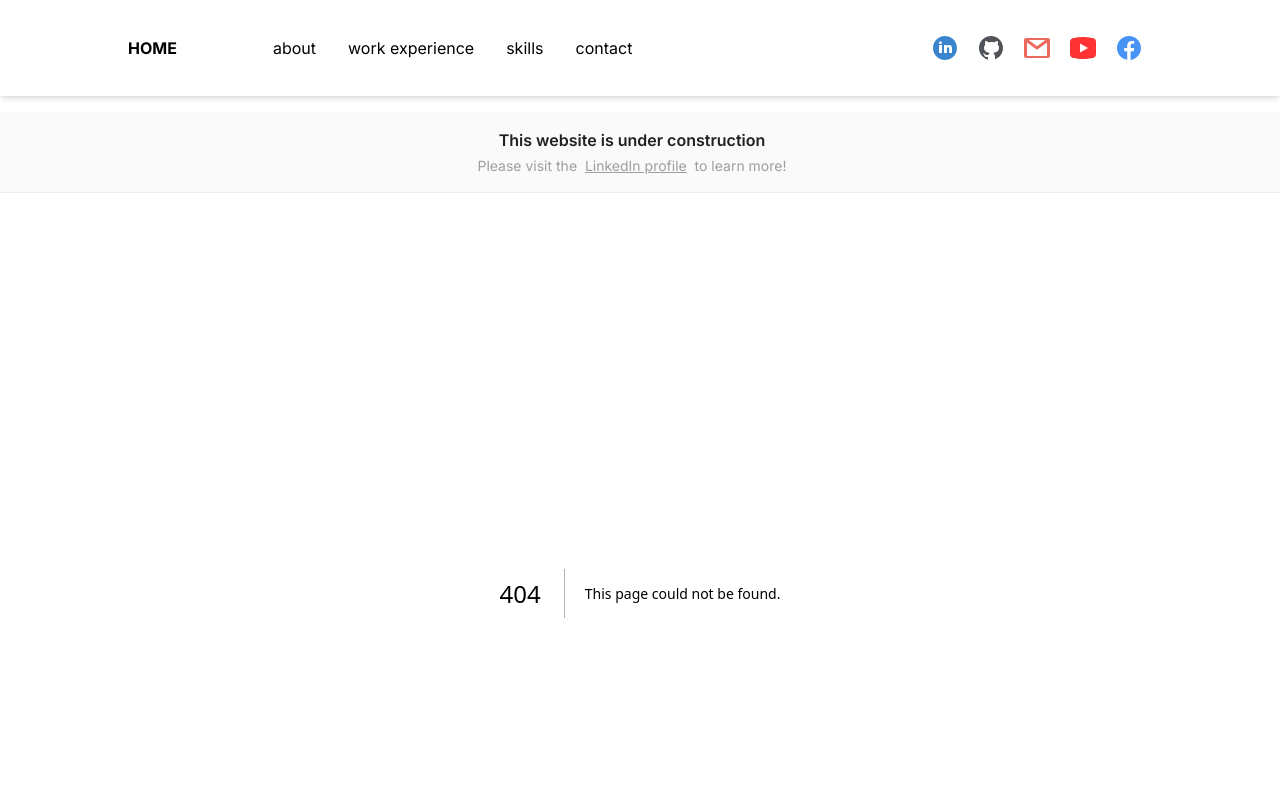
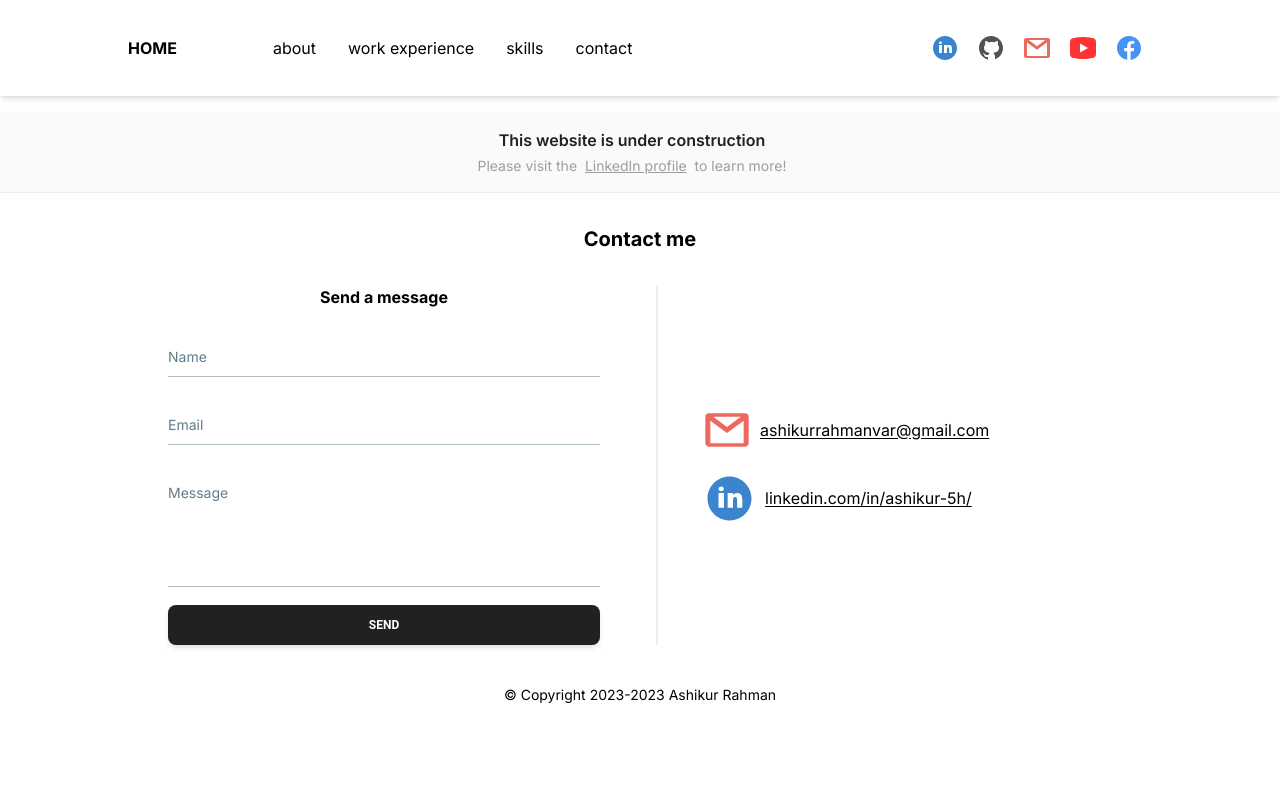
Before and after one commit to ashikur-rahman-fh/bio, a Next.js app: page /contact in a window 1280 px wide. Before the commit this address had no page. Shown: the top 800 px of the page. Built offline with nearby package versions, Linux system fonts and the light colour scheme.

Commit message:
Add contact page

```diff
--- a/src/app/components/Footer/index.tsx
+++ b/src/app/components/Footer/index.tsx
@@ -6,10 +6,9 @@ const Footer = () => {
   const startDate = "2023";
 
   return (
-    <footer
-      className="text-center text-slate-500 text-sm"
-    >
-      &copy; Copyright {startDate}-{new Date().getFullYear()} {CONTACT_INFO.NAME}
+    <footer className="text-slate-500 mt-10 text-center text-sm">
+      &copy; Copyright {startDate}-{new Date().getFullYear()}{" "}
+      {CONTACT_INFO.NAME}
     </footer>
   );
 };
--- a/src/app/components/LogoComponent/Gmail.tsx
+++ b/src/app/components/LogoComponent/Gmail.tsx
@@ -1,6 +1,17 @@
-const Gmail = () => {
+const Gmail = (props: any) => {
+  const { className } = props;
+
   return (
-    <svg className="gmail" fill="#000000" xmlns="http://www.w3.org/2000/svg"  viewBox="0 0 30 30" width="30px" height="30px"><path d="M 4 5 C 2.9069372 5 2 5.9069372 2 7 L 2 23 C 2 24.093063 2.9069372 25 4 25 L 26 25 C 27.093063 25 28 24.093063 28 23 L 28 7 C 28 5.9069372 27.093063 5 26 5 L 4 5 z M 6.6992188 7 L 23.300781 7 L 15 13.134766 L 6.6992188 7 z M 5 9.4746094 L 15 16.865234 L 25 9.4746094 L 25 23 L 5 23 L 5 9.4746094 z"/></svg>
+    <svg
+      className={`gmail ${className}`}
+      fill="#000000"
+      xmlns="http://www.w3.org/2000/svg"
+      viewBox="0 0 30 30"
+      width="30px"
+      height="30px"
+    >
+      <path d="M 4 5 C 2.9069372 5 2 5.9069372 2 7 L 2 23 C 2 24.093063 2.9069372 25 4 25 L 26 25 C 27.093063 25 28 24.093063 28 23 L 28 7 C 28 5.9069372 27.093063 5 26 5 L 4 5 z M 6.6992188 7 L 23.300781 7 L 15 13.134766 L 6.6992188 7 z M 5 9.4746094 L 15 16.865234 L 25 9.4746094 L 25 23 L 5 23 L 5 9.4746094 z" />
+    </svg>
   );
 };
 
--- a/src/app/components/LogoComponent/LinkedIn.tsx
+++ b/src/app/components/LogoComponent/LinkedIn.tsx
@@ -1,6 +1,18 @@
-const LinkedIn = () => {
+const LinkedIn = (props: any) => {
+  const { className } = props;
+
   return (
-    <svg className="linkedin" fill="#000000" xmlns="http://www.w3.org/2000/svg"  viewBox="0 0 30 30" width="30px" height="30px">    <path d="M15,3C8.373,3,3,8.373,3,15c0,6.627,5.373,12,12,12s12-5.373,12-12C27,8.373,21.627,3,15,3z M10.496,8.403 c0.842,0,1.403,0.561,1.403,1.309c0,0.748-0.561,1.309-1.496,1.309C9.561,11.022,9,10.46,9,9.712C9,8.964,9.561,8.403,10.496,8.403z M12,20H9v-8h3V20z M22,20h-2.824v-4.372c0-1.209-0.753-1.488-1.035-1.488s-1.224,0.186-1.224,1.488c0,0.186,0,4.372,0,4.372H14v-8 h2.918v1.116C17.294,12.465,18.047,12,19.459,12C20.871,12,22,13.116,22,15.628V20z"/></svg>
+    <svg
+      className={`linkedin ${className}`}
+      fill="#000000"
+      xmlns="http://www.w3.org/2000/svg"
+      viewBox="0 0 30 30"
+      width="30px"
+      height="30px"
+    >
+      {" "}
+      <path d="M15,3C8.373,3,3,8.373,3,15c0,6.627,5.373,12,12,12s12-5.373,12-12C27,8.373,21.627,3,15,3z M10.496,8.403 c0.842,0,1.403,0.561,1.403,1.309c0,0.748-0.561,1.309-1.496,1.309C9.561,11.022,9,10.46,9,9.712C9,8.964,9.561,8.403,10.496,8.403z M12,20H9v-8h3V20z M22,20h-2.824v-4.372c0-1.209-0.753-1.488-1.035-1.488s-1.224,0.186-1.224,1.488c0,0.186,0,4.372,0,4.372H14v-8 h2.918v1.116C17.294,12.465,18.047,12,19.459,12C20.871,12,22,13.116,22,15.628V20z" />
+    </svg>
   );
 };
 
--- a/src/app/components/Navbar/Sidebar/index.tsx
+++ b/src/app/components/Navbar/Sidebar/index.tsx
@@ -7,7 +7,7 @@ import { NAV_OPTIONS, SOCIAL_PLATFORMS } from "../constants";
 
 const Sidebar = () => {
   return (
-    <div className="absolute right-0 top-0 flex h-fit w-fit flex-col items-center gap-2 rounded-lg bg-slate-50 px-4 lg:hidden">
+    <div className="fixed right-0 top-0 flex h-fit w-fit flex-col items-center gap-2 rounded-lg bg-blue-gray-200 px-4 lg:hidden">
       <div className="mt-32 flex flex-col items-center justify-center gap-3">
         <Menu items={NAV_OPTIONS} />
       </div>
--- /dev/null
+++ b/src/app/contact/Contact/index.tsx
@@ -0,0 +1,63 @@
+"use client";
+
+import React from "react";
+
+import { Button, Input, Textarea } from "@material-tailwind/react";
+import Gmail from "@/app/components/LogoComponent/Gmail";
+import LinkedIn from "@/app/components/LogoComponent/LinkedIn";
+
+import { CONTACT_INFO } from "@/app/constants";
+
+import "./style.css";
+
+const Contact = () => {
+  return (
+    <section className="mx-2 my-2 md:mx-32 lg:mx-[10vw]">
+      <h1 className="my-8 text-center text-xl font-bold">Contact me</h1>
+
+      <div className="flex flex-col-reverse gap-4 md:flex-row md:divide-x-2">
+        <form className="column flex flex-col gap-6 px-10 md:w-1/2">
+          <h1 className="text-center font-bold">Send a message</h1>
+          <Input
+            variant="standard"
+            label="Name"
+            size="md"
+            crossOrigin={undefined}
+          />
+          <Input
+            variant="standard"
+            label="Email"
+            size="md"
+            crossOrigin={undefined}
+          />
+          <Textarea variant="standard" label="Message" />
+          <Button>Send</Button>
+        </form>
+
+        <div className="items-left flex flex-col justify-center gap-4 pl-11">
+          <h1 className="flex items-center gap-2">
+            <Gmail className="small-gmail" />
+            <a
+              className="underline underline-offset-2 "
+              href={`mailto: ${CONTACT_INFO?.EMAIL}`}
+            >
+              {CONTACT_INFO?.EMAIL}
+            </a>
+          </h1>
+
+          <h1 className="flex items-center gap-2">
+            <LinkedIn className="small-linkedin" />
+            <a
+              className="underline underline-offset-2"
+              href="linkedin.com/in/ashikur-5h/"
+            >
+              linkedin.com/in/ashikur-5h/
+            </a>
+          </h1>
+        </div>
+      </div>
+    </section>
+  );
+};
+
+export default Contact;
--- /dev/null
+++ b/src/app/contact/Contact/style.css
@@ -0,0 +1,9 @@
+.small-gmail {
+  width: 50px;
+  height: 50px;
+}
+
+.small-linkedin {
+  width: 55px;
+  height: 55px;
+}
--- /dev/null
+++ b/src/app/contact/page.tsx
@@ -0,0 +1,21 @@
+import React from "react";
+import { Metadata } from "next";
+
+import Contact from "./Contact";
+
+import { DEFAULT_METADATA } from "../constants";
+
+export async function generateMetadata(): Promise<Metadata> {
+  return {
+    ...DEFAULT_METADATA,
+    title: "Contact - Ashikur Rahman",
+    description:
+      "Email: ashikurrahmanvar@gmail.com LinkedIn: https://www.linkedin.com/in/ashikur-5h/",
+  };
+}
+
+const ContactPage = () => {
+  return <Contact />;
+};
+
+export default ContactPage;
--- /dev/null
+++ b/src/react-app-env.d.ts
@@ -0,0 +1,4 @@
+declare module "*.png";
+declare module "*.svg";
+declare module "*.jpeg";
+declare module "*.jpg";
```
